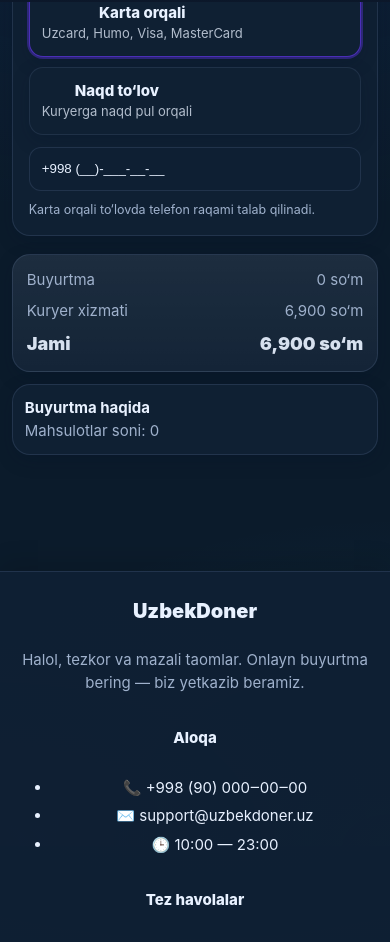
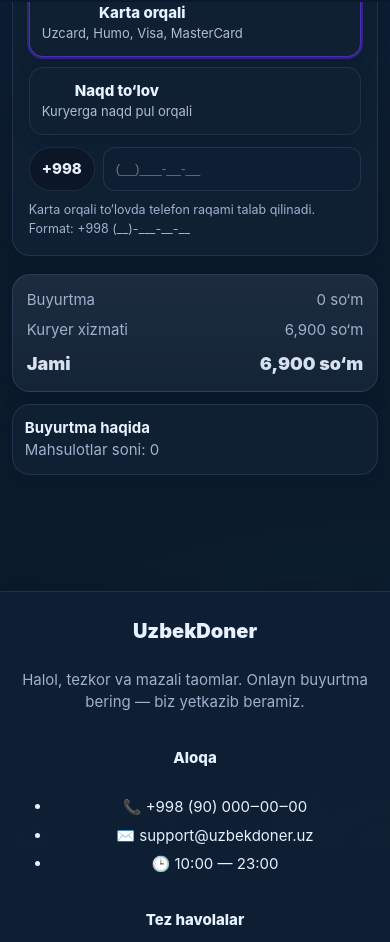
Before and after one commit to Umrzoq993/uzbek-doner-web, a React (Vite) app: page /checkout in a window 390 px wide. Shown: the part 842-1784 px from the top of the page. Built offline with nearby package versions, Linux system fonts and the light colour scheme; no server answers.

Commit message:
Refactor Checkout component for improved phone number handling; update input structure and validation; enhance comments for clarity.

```diff
--- a/src/pages/Checkout.jsx
+++ b/src/pages/Checkout.jsx
@@ -8,19 +8,19 @@ import { toast } from "react-toastify";
 /* Helpers */
 const fmt = (n) => `${Number(n || 0).toLocaleString("uz-UZ")} so‘m`;
 const KURYER_FEE = 6900;
+const API_BASE = import.meta?.env?.VITE_API_BASE || "";
 
-/* Tel mask: +998 (AA)-BBB-CC-CC  -> saqlanadigan qismi: 9 ta raqam (AABBBCCCC) */
+/* Telefon: faqat 9 ta raqam saqlaymiz (prefiks +998 alohida ko‘rsatiladi) */
 const onlyDigits = (s = "") => s.replace(/\D+/g, "");
 const clamp9 = (s) => onlyDigits(s).slice(0, 9);
-const renderMasked = (nine) => {
-  const d = (i) => nine[i] ?? "_";
-  return `+998 (${d(0)}${d(1)})-${d(2)}${d(3)}${d(4)}-${d(5)}${d(6)}-${d(7)}${d(
-    8
+const toE164 = (nine) => (nine?.length === 9 ? `+998${nine}` : "");
+const prettyNine = (nine = "") => {
+  const a = nine.padEnd(9, "_");
+  return `+998 (${a.slice(0, 2)})-${a.slice(2, 5)}-${a.slice(5, 7)}-${a.slice(
+    7,
+    9
   )}`;
 };
-const toE164 = (nine) => (nine.length === 9 ? `+998${nine}` : "");
-
-const API_BASE = import.meta?.env?.VITE_API_BASE || "";
 
 export default function Checkout() {
   const nav = useNavigate();
@@ -28,16 +28,12 @@ export default function Checkout() {
   const { place, details, setDetails } = useLocationStore();
 
   const [payMethod, setPayMethod] = useState("card"); // 'card' | 'cash'
-  const [phone9, setPhone9] = useState(""); // faqat 9 ta raqam saqlanadi
+  const [phone9, setPhone9] = useState(""); // faqat 9 ta raqam
   const [loading, setLoading] = useState(false);
 
-  // Agar oldindan telefon bo'lsa (masalan, profil/saqlangan)
+  // Agar details.phone bo‘lsa, 998 prefiksini olib, 9 ta raqam sifatida qo‘yib olaylik
   useEffect(() => {
-    const preset =
-      onlyDigits(details?.phone || "").replace(
-        /^998/,
-        ""
-      ) /* 998 ni olib tashla */ || "";
+    const preset = onlyDigits(details?.phone || "").replace(/^998/, "");
     if (preset) setPhone9(clamp9(preset));
     // eslint-disable-next-line react-hooks/exhaustive-deps
   }, []);
@@ -53,21 +49,13 @@ export default function Checkout() {
   const total = Math.max(0, subtotal + KURYER_FEE);
 
   const handlePay = async () => {
-    if (!items.length) {
-      toast?.error?.("Savat bo‘sh");
-      return;
-    }
-    if (!place?.label) {
-      toast?.error?.("Iltimos, manzil tanlang");
-      return;
-    }
+    if (!items.length) return toast?.error?.("Savat bo‘sh");
+    if (!place?.label) return toast?.error?.("Iltimos, manzil tanlang");
 
     const phoneE164 = toE164(phone9);
     if (payMethod === "card") {
-      if (!phoneE164) {
-        toast?.error?.("Telefon raqamini to‘liq kiriting");
-        return;
-      }
+      if (!phoneE164) return toast?.error?.("Telefon raqamini to‘liq kiriting");
+
       setLoading(true);
       try {
         const res = await fetch(`${API_BASE}/payment/card`, {
@@ -104,7 +92,7 @@ export default function Checkout() {
       return;
     }
 
-    // Naqd to'lov
+    // Naqd to‘lov
     setLoading(true);
     try {
       // TODO: naqd buyurtma API
@@ -207,7 +195,7 @@ export default function Checkout() {
                   payMethod === "card" ? "is-active" : ""
                 }`}
                 onClick={() => setPayMethod("card")}
-                style={{ color: "var(--fg)" }} // qora bo'lib qolmasin
+                style={{ color: "var(--fg)" }}
               >
                 <div>
                   <div
@@ -250,25 +238,51 @@ export default function Checkout() {
               </button>
             </div>
 
-            {/* Telefon raqami — doim ko'rinadi, mask bilan */}
+            {/* Telefon — mask yo‘q, prefiks alohida; input faqat 9 ta raqam qabul qiladi */}
             <div className="field-row" style={{ marginTop: 12 }}>
-              <input
-                className="field"
-                style={{ width: "100%", fontVariantNumeric: "tabular-nums" }}
-                inputMode="tel"
-                aria-label="Telefon raqami"
-                placeholder="+998 (__)-___-__-__"
-                value={renderMasked(phone9)}
-                onChange={(e) => {
-                  const d = clamp9(e.target.value);
-                  setPhone9(d);
-                  setDetails({ phone: toE164(d) || "" });
+              <div
+                style={{
+                  display: "grid",
+                  gridTemplateColumns: "auto 1fr",
+                  gap: 8,
+                  alignItems: "center",
+                  width: "100%",
                 }}
-              />
+              >
+                <span
+                  style={{
+                    padding: "10px 12px",
+                    borderRadius: 999,
+                    border: "1px solid var(--line)",
+                    background: "var(--surface-2)",
+                    fontWeight: 800,
+                    whiteSpace: "nowrap",
+                  }}
+                >
+                  +998
+                </span>
+
+                <input
+                  className="field"
+                  style={{ width: "100%" }}
+                  inputMode="numeric"
+                  pattern="[0-9]*"
+                  maxLength={9}
+                  placeholder="(__)___-__-__"
+                  value={phone9}
+                  onChange={(e) => {
+                    const v = clamp9(e.target.value);
+                    setPhone9(v);
+                    setDetails({ phone: toE164(v) || "" });
+                  }}
+                />
+              </div>
+
               <small className="checkout-card__muted">
                 {payMethod === "card"
                   ? "Karta orqali to‘lovda telefon raqami talab qilinadi."
                   : "Naqd to‘lovda telefon ixtiyoriy."}
+                &nbsp; Format: {prettyNine(phone9)}
               </small>
             </div>
           </div>
@@ -313,7 +327,7 @@ export default function Checkout() {
             disabled={
               !items.length ||
               loading ||
-              (payMethod === "card" && !toE164(phone9))
+              (payMethod === "card" && phone9.length !== 9)
             }
             onClick={handlePay}
           >
```
